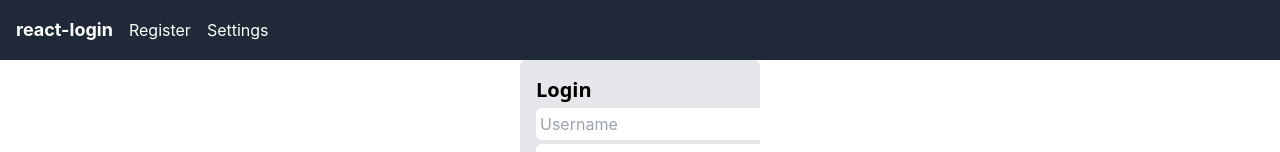
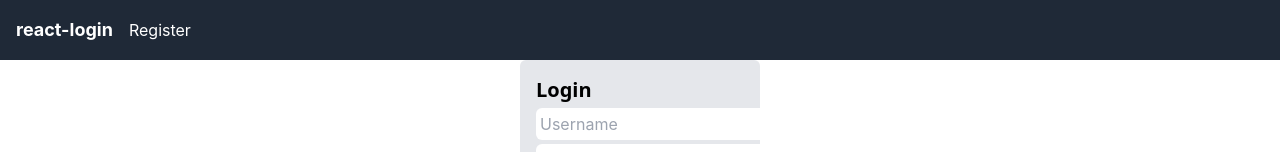
Before and after one commit to schererleander/expressjs-login, a React (Create React App) app in the folder frontend/: page / in a window 1280 px wide. Shown: the top 152 px of the page. Built offline with nearby package versions, Linux system fonts and the light colour scheme.

Commit message:
hide register, settings button respectively

```diff
--- a/frontend/src/App.js
+++ b/frontend/src/App.js
@@ -51,14 +51,14 @@ function App() {
       <nav className="bg-gray-800 p-4 text-white">
         <div className="container mx-auto">
           <span className="text-lg font-bold">react-login</span>
-          <button
+          {loggedIn ? (null) : (<button
             onClick={() => setRegistrationMode(true)}
             className="ml-4 text-white hover:font-semibold hover:underline"
-          >Register</button>
-          <button
+          >Register</button>)}
+          {loggedIn ? (<button
             onClick={() => setSettingsMode(true)}
             className="ml-4 text-white hover:font-semibold hover:underline"
-          >Settings</button>
+          >Settings</button>): null}
         </div>
       </nav>
       <div className="w-full h-full flex justify-center items-center">
```
